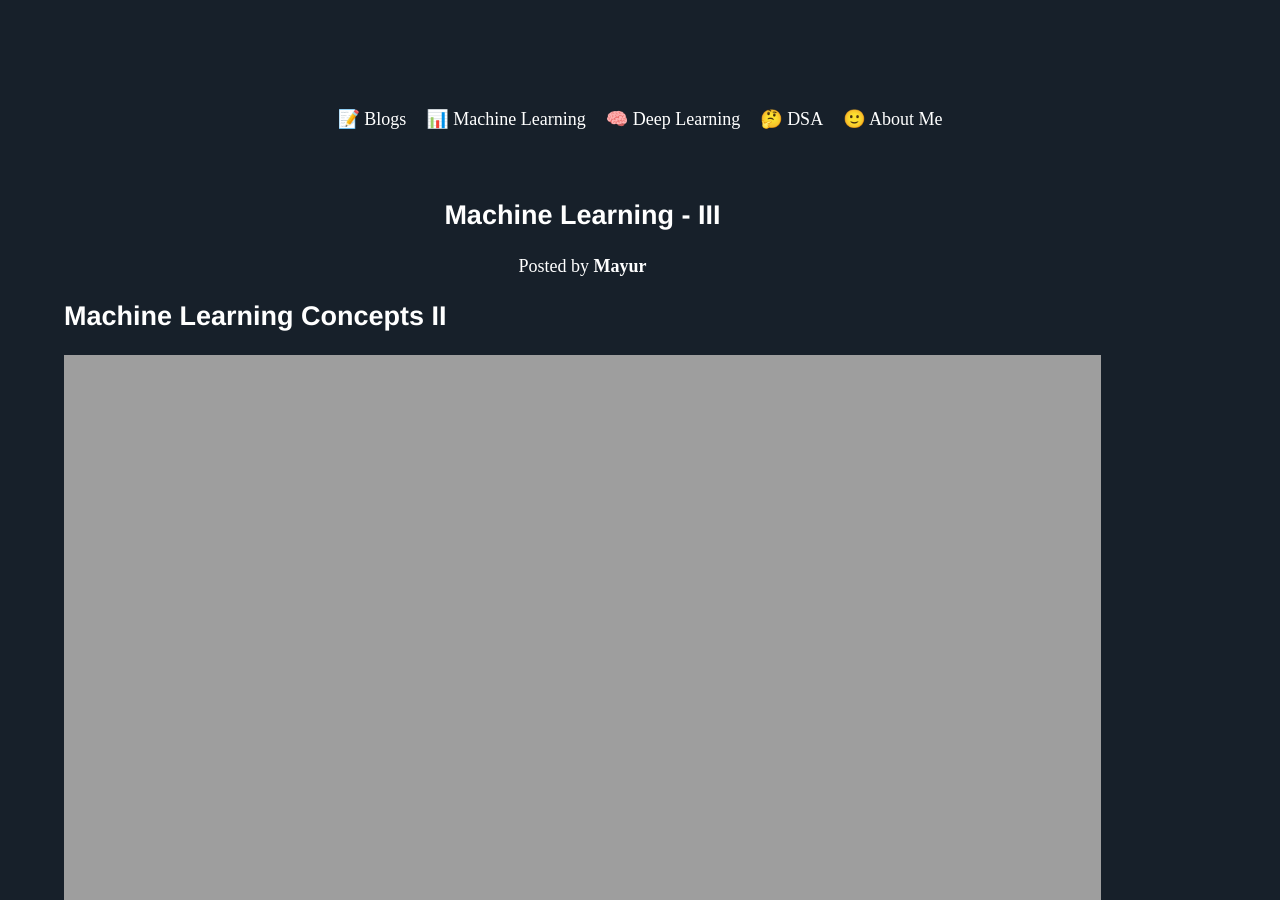
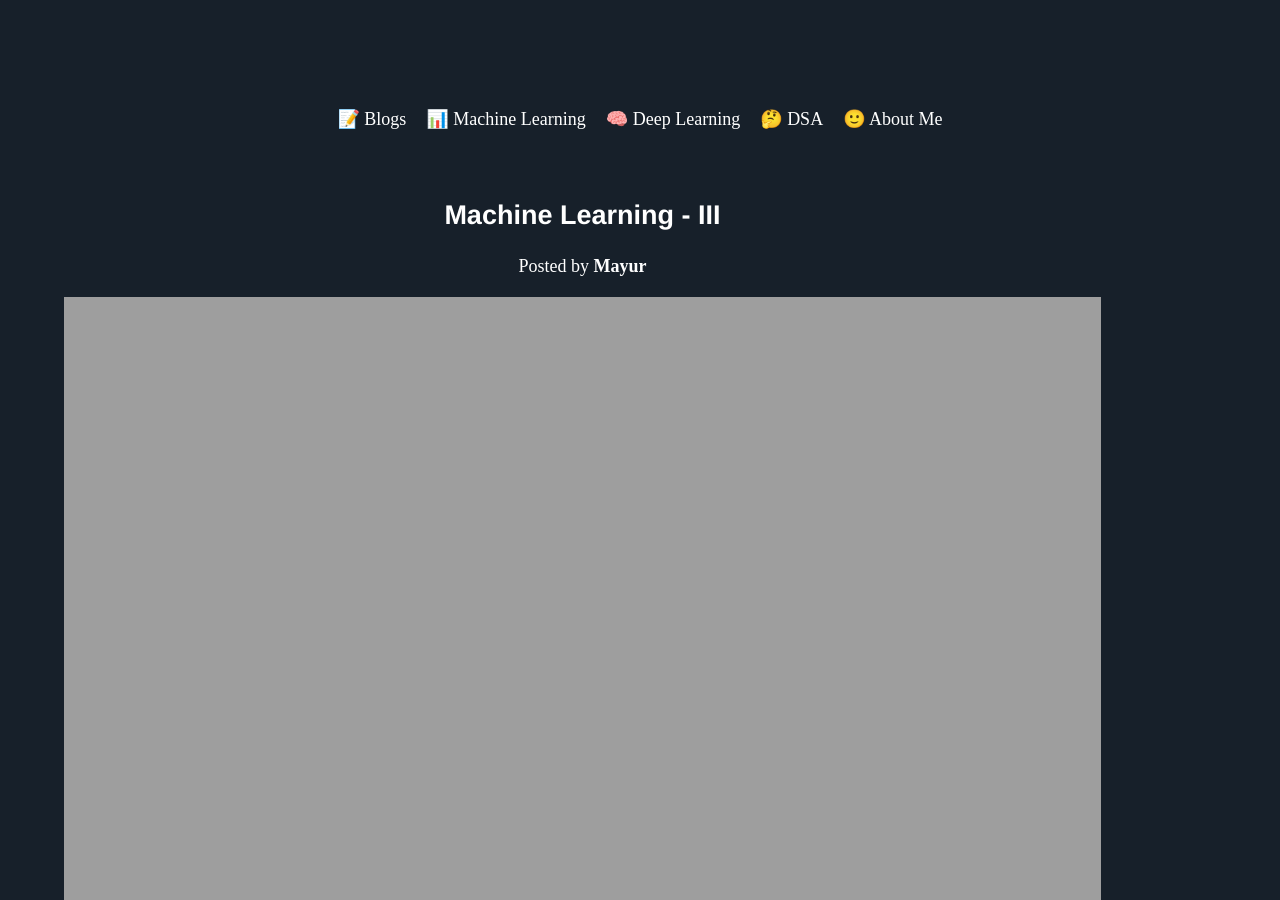
Before and after one commit to Mayurji/mayurji.github.io, a Jekyll site: the page built from _machine-learning/2020-11-06-machine-learning-III.md, in a window 1280 px wide and 900 px high. Built offline with Jekyll 4.4.1, drawn with Linux system fonts in a browser that asks for light colours; nearby versions of some CDN libraries; formulas are drawn with MathJax 3; comment, search, counter and statistics services are not loaded.

Commit message:
Update 2020-11-06-machine-learning-III.md

```diff
--- a/_machine-learning/2020-11-06-machine-learning-III.md
+++ b/_machine-learning/2020-11-06-machine-learning-III.md
@@ -5,7 +5,6 @@ description: "Data preparation and evaluation of machine learning models"
 date:   2020-11-06 17:43:52 +0530
 ---
 {% include mathjax.html %}
-## Machine Learning Concepts II
 
 <center>
 <img src="{{site.url}}/assets/images/ml/arseny-togulev-MECKPoKJYjM-unsplash.jpg"  style="zoom: 5%  background-color:#DCDCDC;"  width="100%" height=auto/><br>
```
